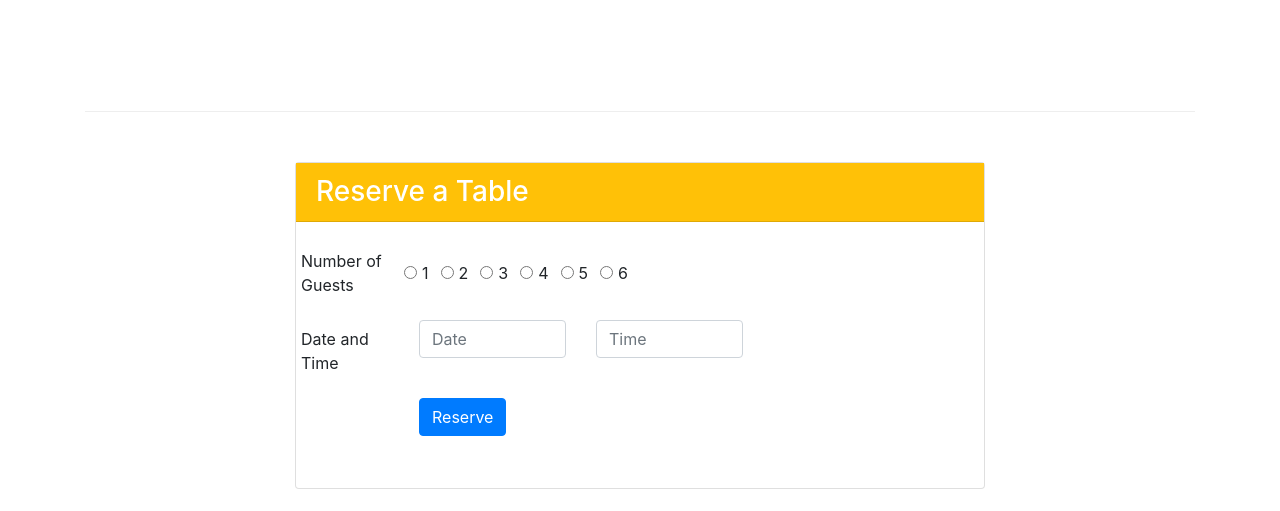
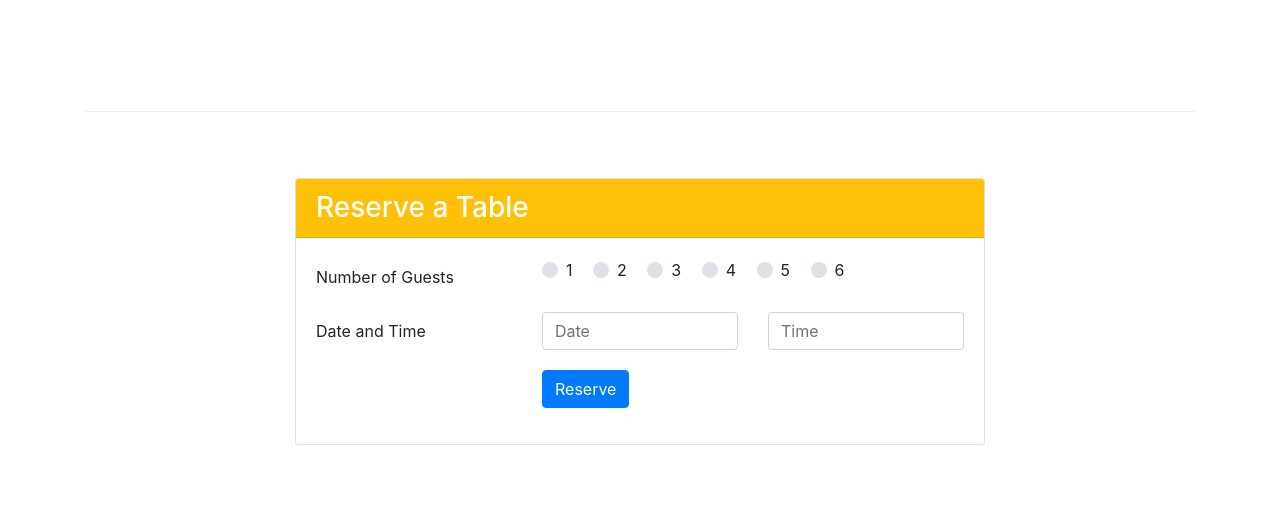
Before and after one commit to Bkpanther/Intro-to-bootstrap4, a website: page index.html in a window 1280 px wide. Shown: the part 1422-1933 px from the top of the page. Drawn offline with nearby package versions, Linux system fonts and the light colour scheme.

Commit message:
corrected task 1 ass 2 col changes and form changes

```diff
--- a/index.html
+++ b/index.html
@@ -119,68 +119,59 @@
 
     </div>
     <div class="container">
-        <div class="row row-content align-items-center">
-            <div class="col-xs-12 offset-sm-2 col-sm-8 ">
+        <div class="row row-content justify-content-center">
+            <div class="col-12 col-sm-8 align-self-center ">
                 <div class="card">
-                    <a name="tablereserve"></a>
                     <h3 class="card-header bg-warning text-white">Reserve a Table</h3>
                     <div class="card-body">
-                        <div>
-                            <dl class="row">
+                        <a name="tablereserve"></a>
                                 <form>
                                     <div class="form-group row">
-                                        <label for="radio1" class="col-xs-12 col-sm-2  col-form-label">Number of Guests</label>
-                                        <div class="form-check-inline">
-                                            <label class="form-check-label" for="radio1">
-                                              <input type="radio" class="form-check-input" id="radio1" name="optradio" value="option1">1
-                                            </label>
+                                        <label class="col-12 col-md-4  col-form-label">Number of Guests</label>
+                                        <div class="col-12 col-md-8">
+                                            <div class="custom-control custom-radio custom-control-inline">
+                                                <input type="radio" id="radio1" name="radio" class="custom-control-input">
+                                                <label class="custom-control-label" for="radio1">1</label>
                                             </div>
-                                          <div class="form-check-inline">
-                                            <label class="form-check-label" for="radio2">
-                                              <input type="radio" class="form-check-input" id="radio2" name="optradio" value="option2">2
-                                            </label>
+                                            <div class="custom-control custom-radio custom-control-inline">
+                                                <input type="radio" id="radio2" name="radio" class="custom-control-input">
+                                                <label class="custom-control-label" for="radio2">2</label>
                                             </div>
-                                          <div class="form-check-inline">
-                                            <label class="form-check-label" for="radio3">
-                                              <input type="radio" class="form-check-input" id="radio3" name="optradio" value="option3" >3
-                                            </label>
+                                            <div class="custom-control custom-radio custom-control-inline">
+                                                <input type="radio" id="radio3" name="radio" class="custom-control-input">
+                                                <label class="custom-control-label" for="radio3">3</label>
                                             </div>
-                                          <div class="form-check-inline">
-                                            <label class="form-check-label" for="radio4">
-                                              <input type="radio" class="form-check-input" id="radio4" name="optradio" value="option4">4
-                                            </label>
+                                            <div class="custom-control custom-radio custom-control-inline">
+                                                <input type="radio" id="radio4" name="radio" class="custom-control-input">
+                                                <label class="custom-control-label" for="radio4">4</label>
                                             </div>
-                                          <div class="form-check-inline">
-                                            <label class="form-check-label" for="radio5">
-                                              <input type="radio" class="form-check-input" id="radio5" name="optradio" value="option5" >5
-                                            </label>
+                                            <div class="custom-control custom-radio custom-control-inline">
+                                                <input type="radio" id="radio5" name="radio" class="custom-control-input">
+                                                <label class="custom-control-label" for="radio5">5</label>
                                             </div>
-                                          <div class="form-check-inline">
-                                            <label class="form-check-label" for="radio6">
-                                              <input type="radio" class="form-check-input" id="radio6" name="optradio" value="option6">6
-                                            </label>
+                                            <div class="custom-control custom-radio custom-control-inline">
+                                                <input type="radio" id="radio6" name="radio" class="custom-control-input">
+                                                <label class="custom-control-label" for="radio6">6</label>
                                             </div>
+                                        </div>
+
 
                                     </div>
                                     <div class="form-group row">
-                                        <label for="telnum" class="col-12 col-md-2 col-form-label">Date and Time</label>
-                                        <div class="col-12 col-sm-3">
+                                        <label for="date" class="col-md-4 col-form-label">Date and Time</label>
+                                        <div class="col-md-4 mb-1">
                                             <input type="tel" class="form-control" id="date" name="date" placeholder="Date">
                                         </div>
-                                        <div class="col-12 col-sm-3">
+                                        <div class="col-md-4">
                                             <input type="tel" class="form-control" id="time" name="time" placeholder="Time">
                                         </div>
                                     </div>
                                     <div class="form-group row">
-                                        <div class="offset-md-2 col-md-10">
+                                        <div class="offset-md-4 col-md-12">
                                             <button type="submit" class="btn btn-primary">Reserve</button>
                                         </div>
                                     </div>
                                 </form>
-
-                            </dl>
-                        </div>
-
                     </div>
                 </div>
             </div>
```
Lines whose indentation alone changed are shown as unchanged.
